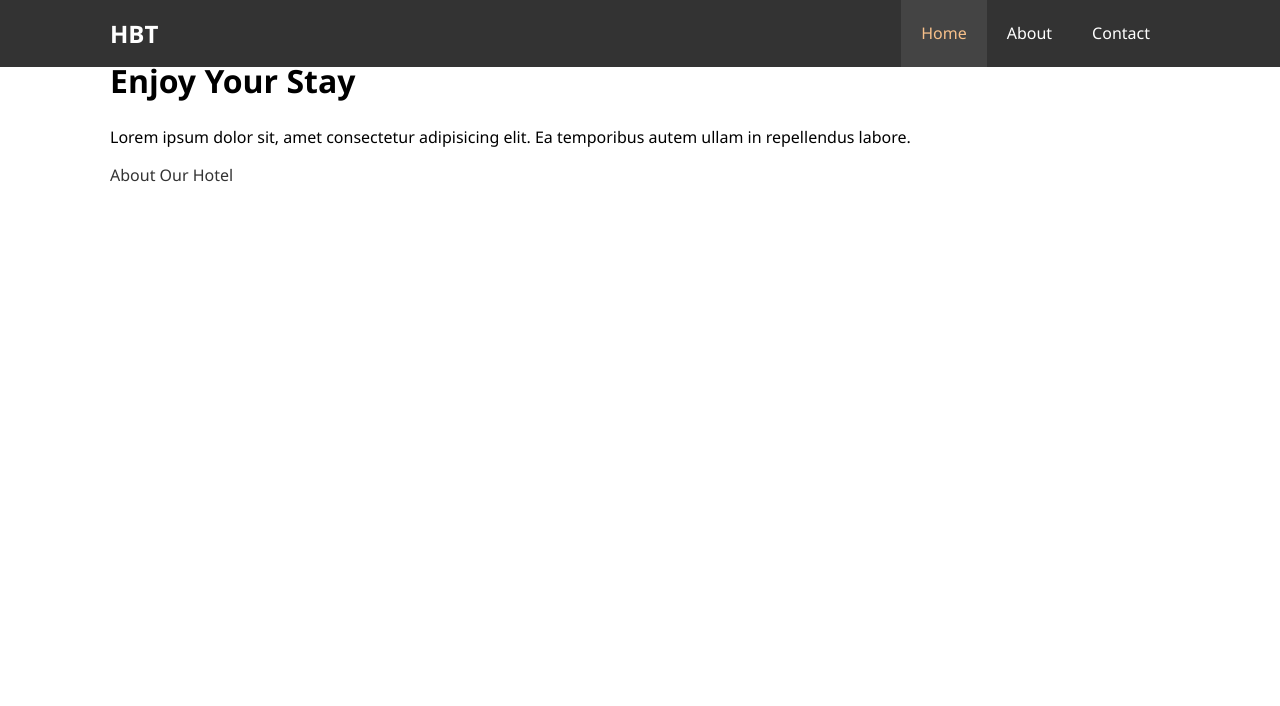
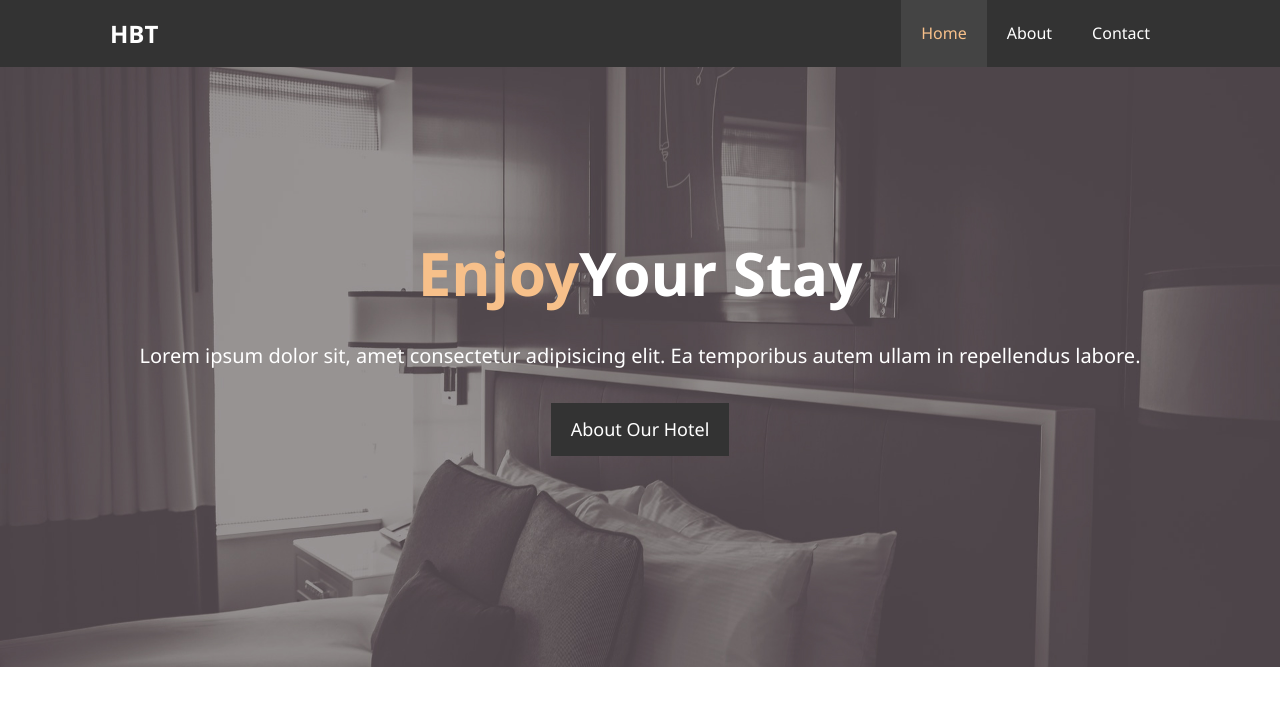
Before and after one commit to marcheezmo/hotel, a plain HTML site: page index.html in a window 1280 px wide. Drawn offline with Linux system fonts and the light colour scheme.

Commit message:
Completed showcase section with css

```diff
--- a/css/style.css
+++ b/css/style.css
@@ -30,6 +30,29 @@ p {
   max-width: 1100px;
   overflow: auto;
   padding: 0  20px;
+}
+
+.text-primary {
+  color: #f7c08a;
+}
+
+.lead {
+  font-size: 20px;
+}
+
+.btn  {
+  display: inline-block;
+  font-size: 18px;
+  color: #fff;
+  background: #333;
+  padding: 13px 20px;
+  border: none;
+  cursor: pointer;
+}
+
+.btn:hover {
+  background: #f7c08a;
+  color: #333;
 }
 
 /* Navbar */
@@ -68,3 +91,25 @@ p {
   background: #444;
   color: #f7c08a;
 }
+
+/* Showcase */
+#showcase {
+  background: url('../img/showcase.jpg') no-repeat center center/cover;
+  height: 600px;
+  }
+
+#showcase .showcase-content {
+  color: #fff;
+  text-align: center;
+  padding-top: 170px;
+}
+
+#showcase .showcase-content h1 {
+  font-size: 60px;
+  line-height: 1.2em;
+}
+
+#showcase .showcase-content p {
+  padding-bottom: 20px;
+  line-height: 1.7em;
+}
--- a/index.html
+++ b/index.html
@@ -23,9 +23,9 @@
     <div id="showcase">
       <div class="container">
         <div class="showcase-content">
-          <h1>Enjoy Your Stay</h1>
-          <p>Lorem ipsum dolor sit, amet consectetur adipisicing elit. Ea temporibus autem ullam in repellendus labore.</p>
-          <a href="about.html">About Our Hotel</a>
+          <h1><span class="text-primary">Enjoy</span>Your Stay</h1>
+          <p class="lead">Lorem ipsum dolor sit, amet consectetur adipisicing elit. Ea temporibus autem ullam in repellendus labore.</p>
+          <a class="btn" href="about.html">About Our Hotel</a>
         </div>
       </div>
     </div>
```
